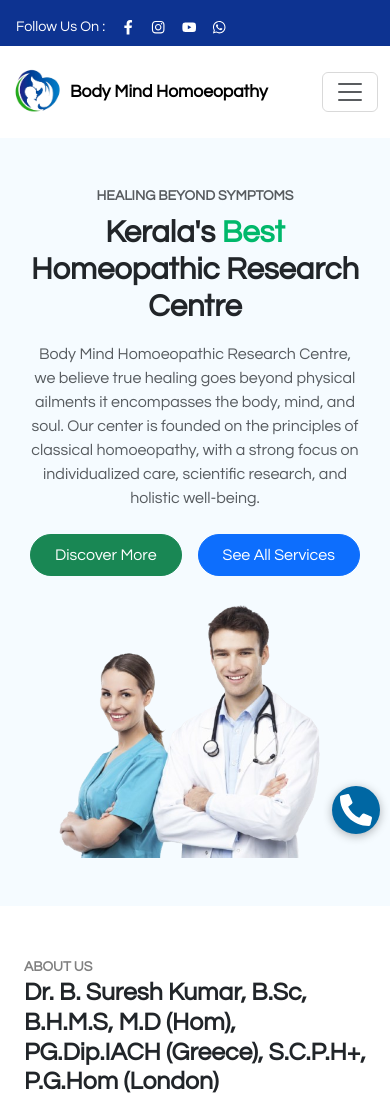
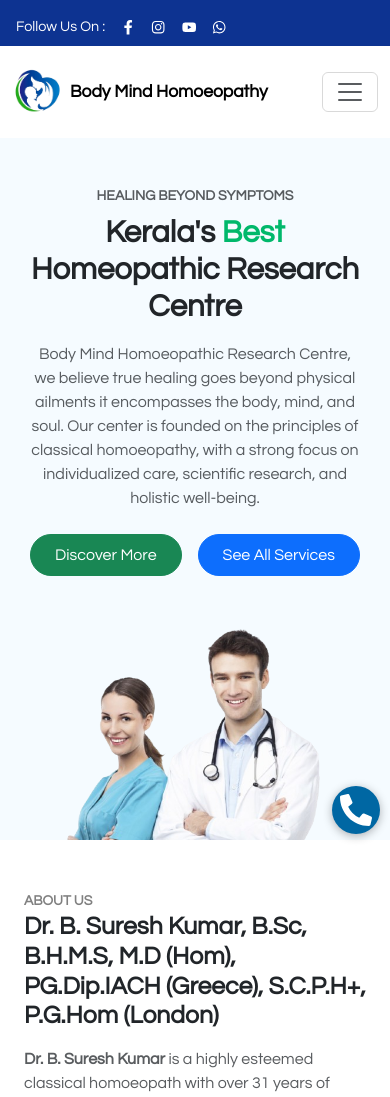
Before and after one commit to itsriyaas/Homeopathy, a React (Vite) app: page / in a window 390 px wide. Shown: the top 1097 px of the page. Built offline with nearby package versions, Linux system fonts and the light colour scheme.

Commit message:
hero img fix

```diff
--- a/src/App.css
+++ b/src/App.css
@@ -92,6 +92,7 @@
 
 
 .hero-image {
+  margin-bottom: -90px;
   max-height: 450px;
   object-fit: contain;
 }
--- a/src/components/HeroSection.jsx
+++ b/src/components/HeroSection.jsx
@@ -24,7 +24,7 @@ const HeroSection = () => {
           </div>
 
           {/* Image */}
-          <div className="col-md-6 text-center mt-4 mt-md-0 position-relative">
+          <div className="col-md-6 text-center mt-5 mt-md-0 position-relative">
             <img
               src="assets/doctors/drpairs.png"
               alt="Doctors"
```
